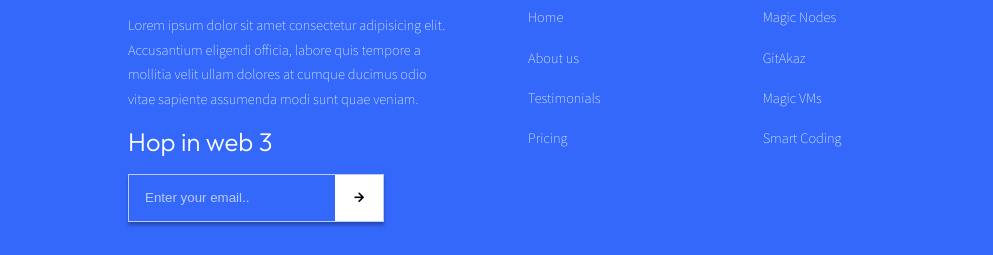
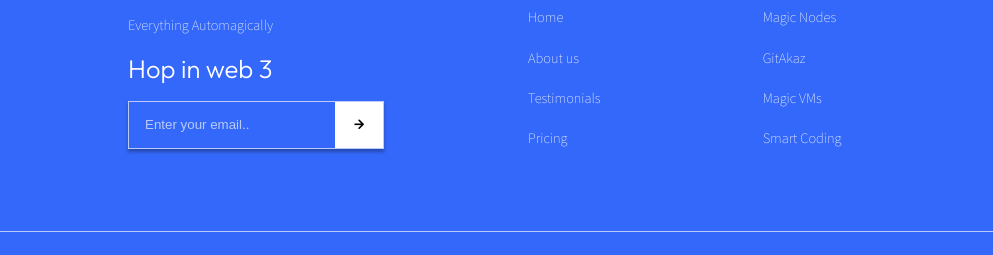
Before and after one commit to thedevblok/akazamwebsite, a website built with Vite: page index.html in a window 1280 px wide. Shown: the part 4934-5189 px from the top of the page, 0-993 px from the left. Built offline with nearby package versions, Linux system fonts and the light colour scheme; files whose address does not match are found by name.

Commit message:
Update index.html

```diff
--- a/index.html
+++ b/index.html
@@ -194,7 +194,7 @@
                             <img src="./images/Morpheus.png" alt="">
                         </div>
                         <div class="testimonial_work">
-                            <p><b>KitKat</b></p>
+                            <p><b>Morpheus</b></p>
                             <small>Dev</small>
                         </div>
                 </div>
@@ -208,7 +208,7 @@
                             <img src="./images/kitkatmarty.jpeg" alt="">
                         </div>
                         <div class="testimonial_work">
-                            <p><b>Morpheus</b></p>
+                            <p><b>KitKat</b></p>
                             <small>Dev</small>
                         </div>
                     </div>
@@ -304,8 +304,7 @@
             <div class="footer_1">
                 <a href="index.html" class="footer_logo"><img src="./images/logoalakazam.png" alt=""><h2>AKAZAM</h2></a>
                 <p>
-                Lorem ipsum dolor sit amet consectetur adipisicing elit. Accusantium eligendi officia,
-                labore quis tempore a mollitia velit ullam dolores at cumque ducimus odio vitae sapiente assumenda modi sunt quae veniam.</p>
+                Everything Automagically</p>
                 <h3 class="subscribe_title_left">Hop in web 3</h3>
                 <div class="footer_subscribe">
                     <input type="email" placeholder="Enter your email.." required>
```
